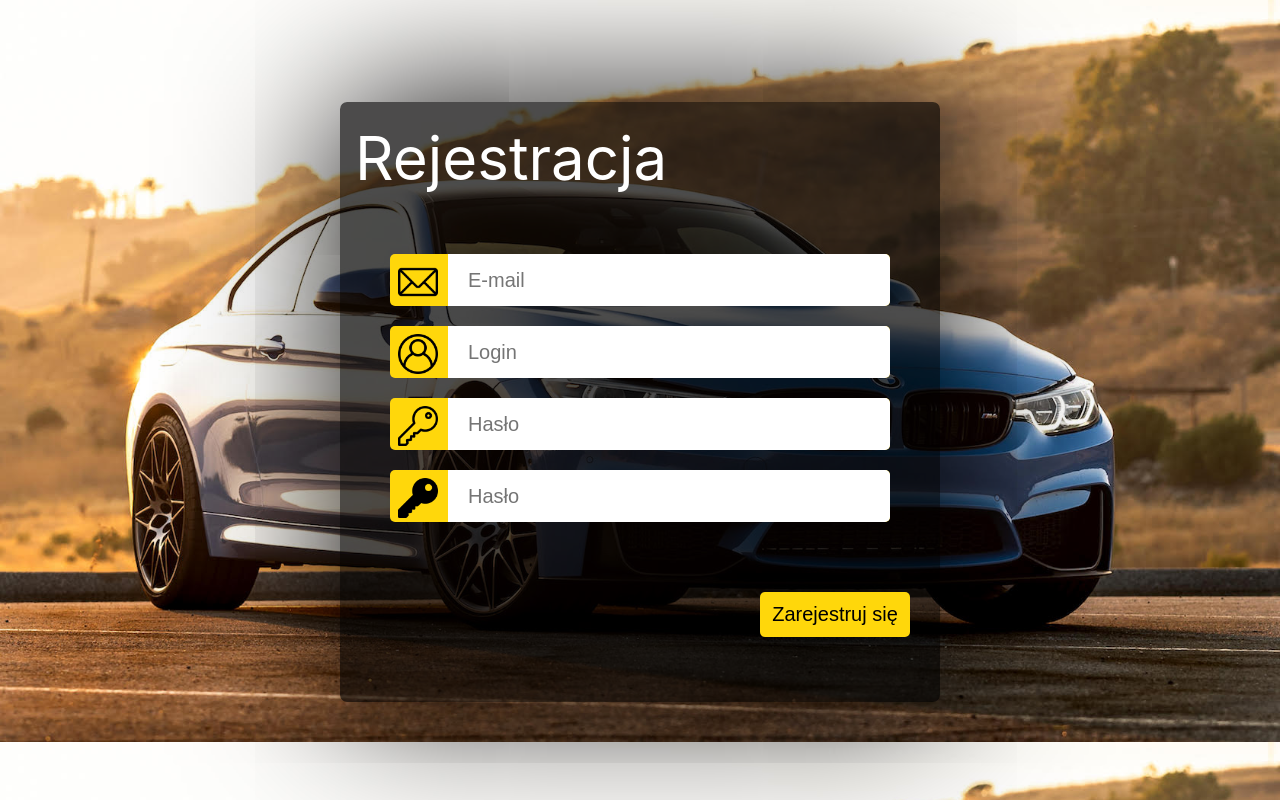
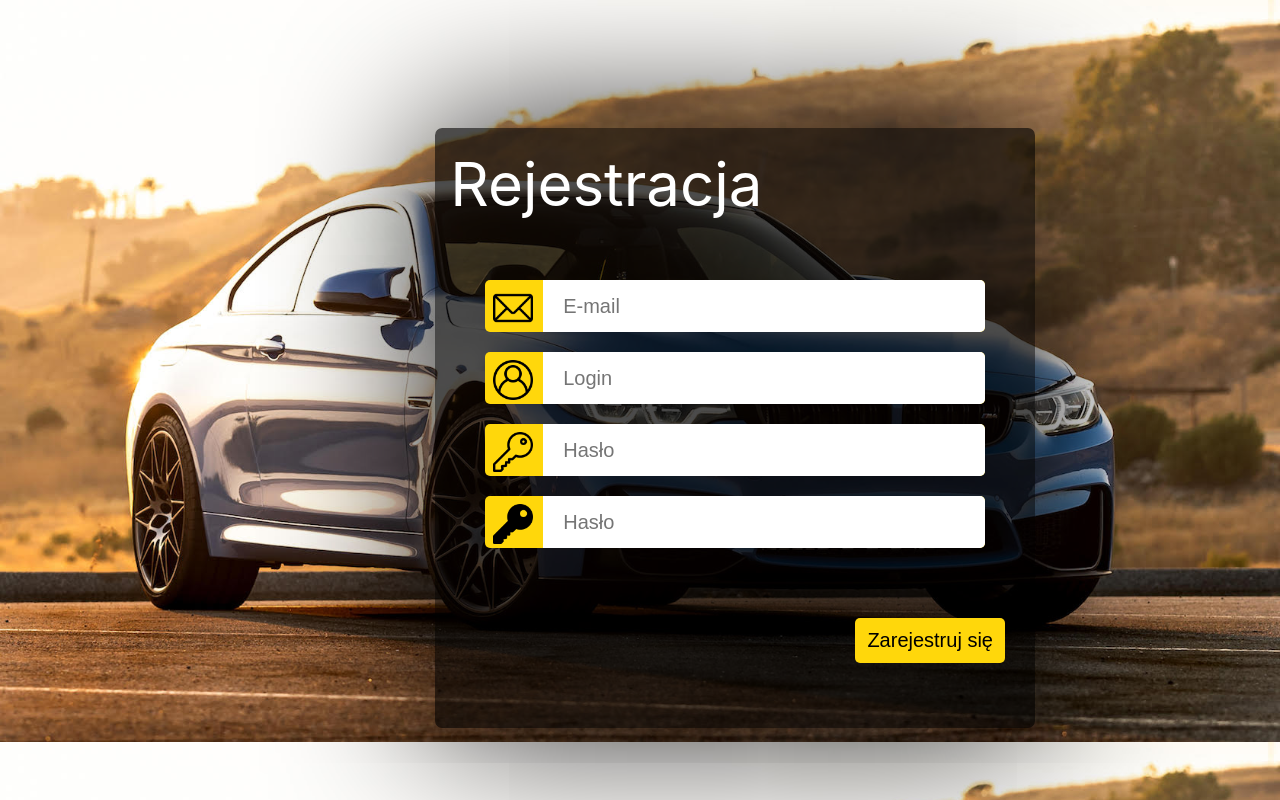
Before and after one commit to maciejBek/car-service, a React (Create React App) app in the folder frontend/: page / in a window 1280 px wide. Built offline with nearby package versions, Linux system fonts and the light colour scheme.

Commit message:
Revert "zmiany pozycjonowania oraz dodanie walidacji"
This reverts commit 9eb4c321426b0e18b767c024c0ae93e893ec0782.

```diff
--- a/frontend/src/components/Rejestracja.css
+++ b/frontend/src/components/Rejestracja.css
@@ -27,13 +27,12 @@ body{
 
 
 #logowanie{
+    position: absolute;
     background-color: rgba(0, 0, 0, 0.7) ;
     height: 600px;
     width: 600px;
-    margin-left:auto;
-    margin-right:auto;
-    margin-bottom: 0px;
-    margin-top: 8%;
+    left: 34%;
+    top: 16%;
     border-radius: 7px;
     box-shadow: 0px 0px 10em black;
 }
@@ -46,14 +45,14 @@ body{
 }
 
 #poz{
-    width: 600px;
     margin-top: 60px;
 }
 
 .pasek{
     background-color: #FFD70B;
     height:52px;
-    margin: 20px auto 0 auto;
+    margin-left: 50px;
+    margin-top: 20px;
     width: 500px;
     border-radius: 5px;
 }
@@ -140,11 +139,3 @@ body{
     padding-left: 5px;
     color: #FFD70B;
 }
-
-#blad{
-    float: left;
-    color: red;
-    margin-left: 50px;
-    margin-top: 30px;
-    display: none;
-}
--- a/frontend/src/components/Rejestracja.js
+++ b/frontend/src/components/Rejestracja.js
@@ -31,28 +31,17 @@ class Rejestracja extends React.Component {
         // getting data from form and putting to json string to body array
         let account = document.getElementById('account');
         let formData = new FormData(account);
+        let haslo1 = document.getElementById('haslo1').innerHTML
 
         var data = {};
         formData.forEach(function(value, key){
             data[key] = value;
         });
 
+        console.log(haslo1)
+
+
         let body = JSON.stringify(data);
-
-        //walidacja
-        let haslo1 =document.getElementById('haslo1').value
-        let haslo2 =document.getElementById('haslo2').value
-        if(haslo1 != haslo2){
-            console.log("hasla sie roznia")
-            document.getElementById('pasek1').style.border="3px solid red";
-            document.getElementById('pasek2').style.border="3px solid red";
-            document.getElementById('blad').style.display="inline";
-
-        }else{
-            console.log("hasla zgodne")
-            document.getElementById('pasek1').style.border="0px solid red";
-            document.getElementById('pasek2').style.border="0px solid red";
-            document.getElementById('blad').style.display="none";
 
         // add car to database with post method
         axios({
@@ -69,7 +58,6 @@ class Rejestracja extends React.Component {
                 //handle error
                 console.log(response);
             });
-        }
 
         event.preventDefault();
     }
@@ -96,17 +84,14 @@ class Rejestracja extends React.Component {
                         <div id="zdj1"></div>
                         <input className="input" type="text" name="username" placeholder="Login" value={this.state.value} onChange={this.handleChange}/>
                     </div>
-                    <div className="pasek" id="pasek1">
+                    <div className="pasek">
                         <div id="zdj2"></div>
                         <input className="input" id="haslo1" type="password" name="password" placeholder="Hasło" value={this.state.value} onChange={this.handleChange}/>
                     </div>
-                    <div className="pasek" id="pasek2">
+                    <div className="pasek">
                         <div id="zdj4"></div>
                         <input className="input" id="haslo2" type="password" name="password" placeholder="Hasło" value={this.state.value} onChange={this.handleChange}/>
                     </div>
-                </div>
-                    <div id="blad">
-                        podane hasła się różnią!
                 </div>
                 <div id="przycisk">
                     <input id="przycisk1" type="submit" value="Zarejestruj się" />
```
Lines whose indentation alone changed are shown as unchanged.
